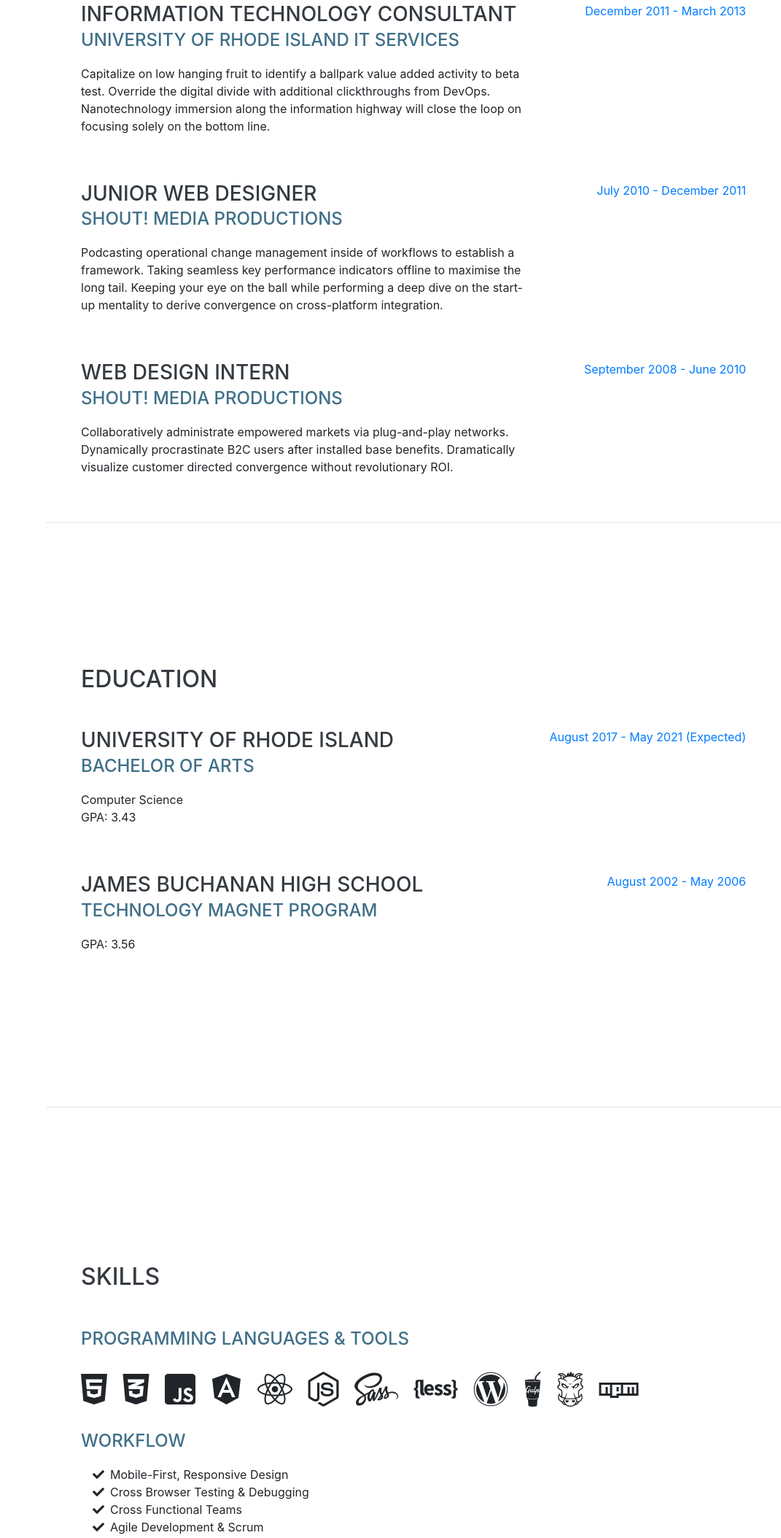
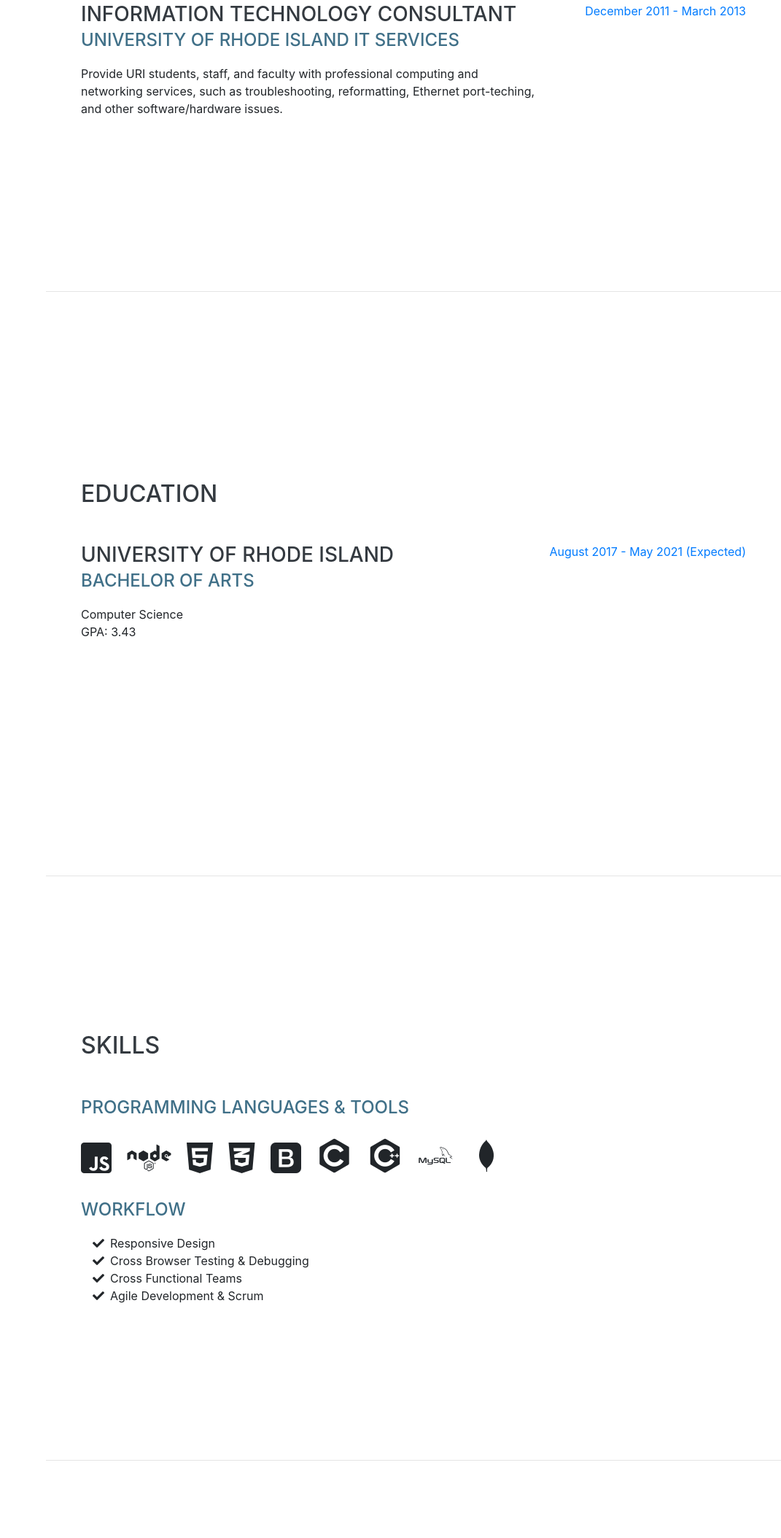
Before and after one commit to adamjeanlaurent/Personal-Site, a website with bundled scripts: page index.html in a window 1280 px wide. Shown: the part 1202-3310 px from the top of the page at 73% size, without its empty margins (209-1280 px from the left). Built offline with nearby package versions, Linux system fonts and the light colour scheme; a web font is replaced by a local one.

Commit message:
edited interests and experience

```diff
--- a/index.html
+++ b/index.html
@@ -18,6 +18,8 @@
   <link href="https://fonts.googleapis.com/css?family=Muli:400,400i,800,800i" rel="stylesheet">
   <link href="vendor/fontawesome-free/css/all.min.css" rel="stylesheet">
 
+  <!-- Custom icons from Devicon -->
+    <link rel="stylesheet" href="https://cdn.rawgit.com/konpa/devicon/df6431e323547add1b4cf45992913f15286456d3/devicon.min.css">
   <!-- Custom styles for this template -->
   <link href="css/resume.min.css" rel="stylesheet">
 
@@ -102,32 +104,11 @@
           <div class="resume-content">
             <h3 class="mb-0">Information Technology Consultant</h3>
             <div class="subheading mb-3">University Of Rhode Island IT Services</div>
-            <p>Capitalize on low hanging fruit to identify a ballpark value added activity to beta test. Override the digital divide with additional clickthroughs from DevOps. Nanotechnology immersion along the information highway will close the loop on focusing solely on the bottom line.</p>
+            <p>Provide URI students, staff, and faculty with professional computing and networking services, such as troubleshooting, reformatting, Ethernet
+              port-teching, and other software/hardware issues.</p>
           </div>
           <div class="resume-date text-md-right">
             <span class="text-primary">December 2011 - March 2013</span>
-          </div>
-        </div>
-
-        <div class="resume-item d-flex flex-column flex-md-row justify-content-between mb-5">
-          <div class="resume-content">
-            <h3 class="mb-0">Junior Web Designer</h3>
-            <div class="subheading mb-3">Shout! Media Productions</div>
-            <p>Podcasting operational change management inside of workflows to establish a framework. Taking seamless key performance indicators offline to maximise the long tail. Keeping your eye on the ball while performing a deep dive on the start-up mentality to derive convergence on cross-platform integration.</p>
-          </div>
-          <div class="resume-date text-md-right">
-            <span class="text-primary">July 2010 - December 2011</span>
-          </div>
-        </div>
-
-        <div class="resume-item d-flex flex-column flex-md-row justify-content-between">
-          <div class="resume-content">
-            <h3 class="mb-0">Web Design Intern</h3>
-            <div class="subheading mb-3">Shout! Media Productions</div>
-            <p>Collaboratively administrate empowered markets via plug-and-play networks. Dynamically procrastinate B2C users after installed base benefits. Dramatically visualize customer directed convergence without revolutionary ROI.</p>
-          </div>
-          <div class="resume-date text-md-right">
-            <span class="text-primary">September 2008 - June 2010</span>
           </div>
         </div>
 
@@ -152,18 +133,6 @@
             <span class="text-primary">August 2017 - May 2021 (Expected)</span>
           </div>
         </div>
-
-        <div class="resume-item d-flex flex-column flex-md-row justify-content-between">
-          <div class="resume-content">
-            <h3 class="mb-0">James Buchanan High School</h3>
-            <div class="subheading mb-3">Technology Magnet Program</div>
-            <p>GPA: 3.56</p>
-          </div>
-          <div class="resume-date text-md-right">
-            <span class="text-primary">August 2002 - May 2006</span>
-          </div>
-        </div>
-
       </div>
     </section>
 
@@ -176,40 +145,31 @@
         <div class="subheading mb-3">Programming Languages &amp; Tools</div>
         <ul class="list-inline dev-icons">
           <li class="list-inline-item">
+            <i class="fab fa-js-square"></i>
+          </li>
+          <li class="list-inline-item">
+            <i class="fab fa-node"></i>
+          </li>
+          <li class="list-inline-item">
             <i class="fab fa-html5"></i>
           </li>
           <li class="list-inline-item">
             <i class="fab fa-css3-alt"></i>
           </li>
           <li class="list-inline-item">
-            <i class="fab fa-js-square"></i>
+            <i class="fab fa-bootstrap"></i>
           </li>
           <li class="list-inline-item">
-            <i class="fab fa-angular"></i>
+            <i class="devicon-c-plain"></i>
           </li>
           <li class="list-inline-item">
-            <i class="fab fa-react"></i>
+            <i class="devicon-cplusplus-plain"></i>
           </li>
           <li class="list-inline-item">
-            <i class="fab fa-node-js"></i>
+            <i class="devicon-mysql-plain-wordmark"></i>
           </li>
           <li class="list-inline-item">
-            <i class="fab fa-sass"></i>
-          </li>
-          <li class="list-inline-item">
-            <i class="fab fa-less"></i>
-          </li>
-          <li class="list-inline-item">
-            <i class="fab fa-wordpress"></i>
-          </li>
-          <li class="list-inline-item">
-            <i class="fab fa-gulp"></i>
-          </li>
-          <li class="list-inline-item">
-            <i class="fab fa-grunt"></i>
-          </li>
-          <li class="list-inline-item">
-            <i class="fab fa-npm"></i>
+            <i class="devicon-mongodb-plain"></i>
           </li>
         </ul>
 
@@ -217,7 +177,7 @@
         <ul class="fa-ul mb-0">
           <li>
             <i class="fa-li fa fa-check"></i>
-            Mobile-First, Responsive Design</li>
+            Responsive Design</li>
           <li>
             <i class="fa-li fa fa-check"></i>
             Cross Browser Testing &amp; Debugging</li>
@@ -236,8 +196,8 @@
     <section class="resume-section p-3 p-lg-5 d-flex align-items-center" id="interests">
       <div class="w-100">
         <h2 class="mb-5">Interests</h2>
-        <p>Apart from being a web developer, I enjoy most of my time being outdoors. In the winter, I am an avid skier and novice ice climber. During the warmer months here in Colorado, I enjoy mountain biking, free climbing, and kayaking.</p>
-        <p class="mb-0">When forced indoors, I follow a number of sci-fi and fantasy genre movies and television shows, I am an aspiring chef, and I spend a large amount of my free time exploring the latest technology advancements in the front-end web development world.</p>
+        <p>On the software side, I really enjoy building web applications, I do a lot of fullstack work on side projects. I enjoy building tools that automate a tedious task, that and/or help users improve their life and be more productive.<p>
+        <p class="mb-0">Outside of software, you might find me reading a book, playing some basketball, or deeply invested in a videogame.</p>
       </div>
     </section>
 
```
